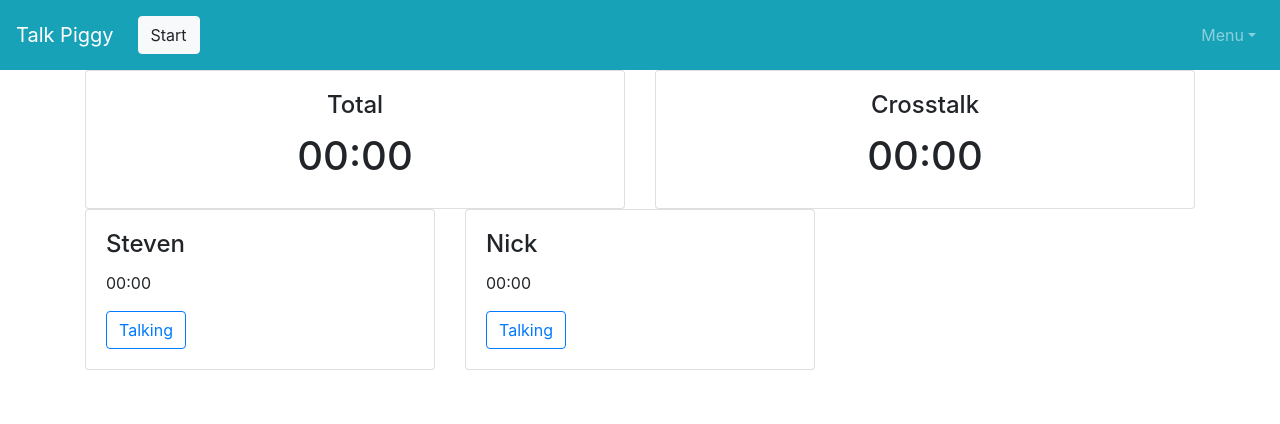
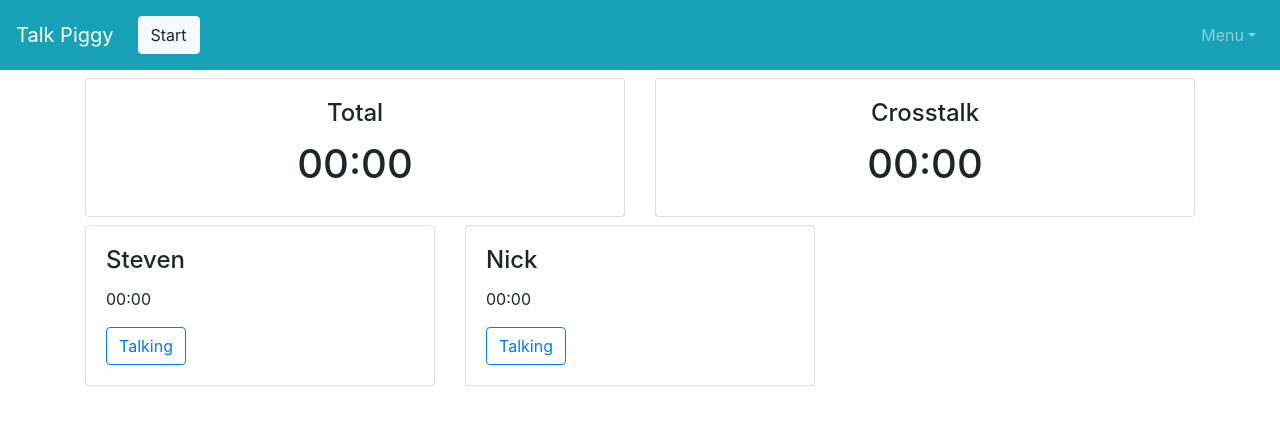
Before and after one commit to kylev/talk-piggy, a Vue app: page / in a window 1280 px wide. Shown: the top 424 px of the page. Built offline with nearby package versions, Linux system fonts and the light colour scheme.

Commit message:
A little prettier and better spaced.

```diff
--- a/src/components/MainPanel.vue
+++ b/src/components/MainPanel.vue
@@ -1,5 +1,5 @@
 <template>
-  <b-container>
+  <b-container class="py-md-2">
     <b-row>
       <b-col class="text-center">
         <b-card title="Total">
--- a/src/components/TimerControl.vue
+++ b/src/components/TimerControl.vue
@@ -1,6 +1,8 @@
 <template>
   <section>
-    <b-button v-if="!running" v-on:click="startTimer" variant="light">Start</b-button>
+    <b-button v-if="!running" v-on:click="startTimer" variant="light">
+      Start
+    </b-button>
     <b-button v-if="running" v-on:click="stopTimer">Pause</b-button>
   </section>
 </template>
```
